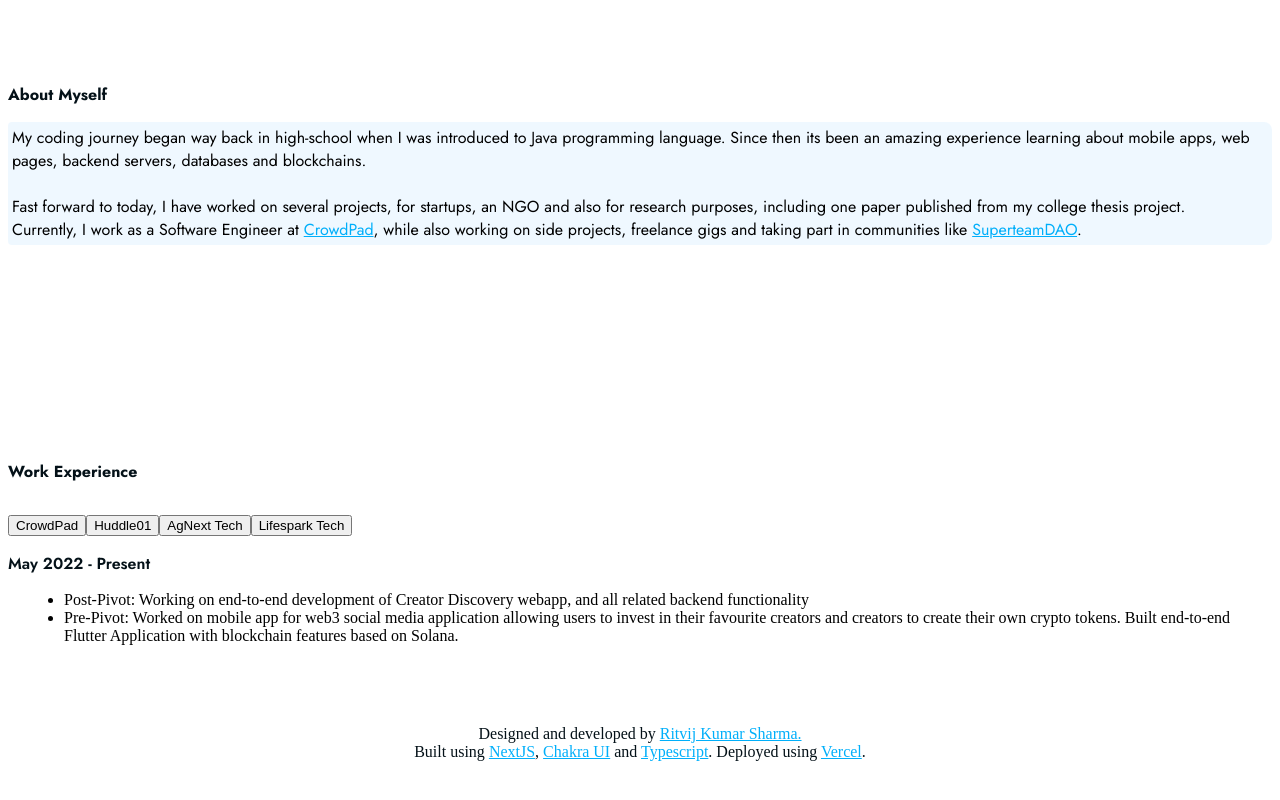
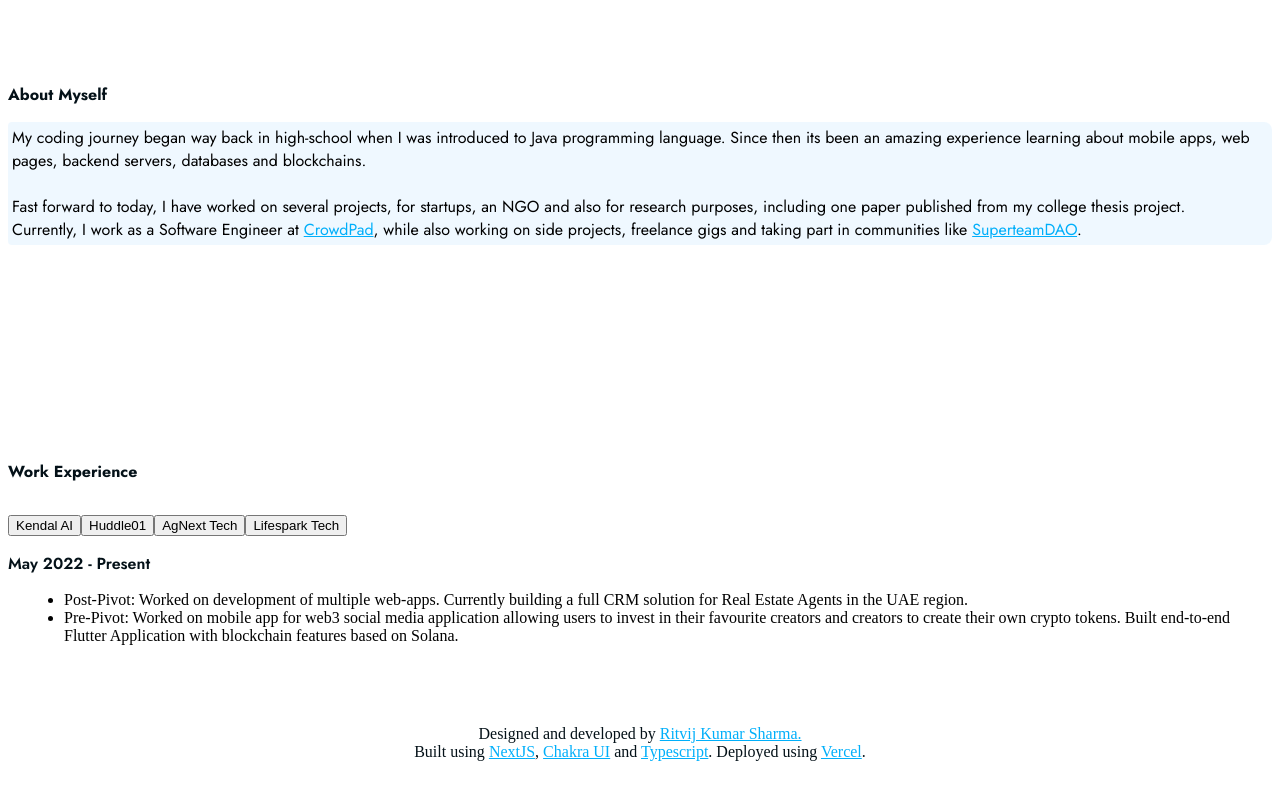
Before and after one commit to ritvij14/portfolio, a Next.js app: page / in a window 1280 px wide. Shown: the part 1654-2454 px from the top of the page. Built offline with nearby package versions, Linux system fonts and the light colour scheme.

Commit message:
:sparkles: Fixed company name

```diff
--- a/components/experience.tsx
+++ b/components/experience.tsx
@@ -1,24 +1,22 @@
 import {
   Box,
-  Flex,
-  Text,
-  useColorMode,
+  ListItem,
   Tab,
-  Tabs,
+  TabList,
   TabPanel,
   TabPanels,
-  TabList,
+  Tabs,
+  Text,
+  UnorderedList,
+  useColorMode,
   useMediaQuery,
-  UnorderedList,
-  ListItem,
 } from "@chakra-ui/react";
-import React from "react";
 import ChakraBox from "./animate_box";
 
 const Experience = () => {
   const { colorMode } = useColorMode();
   const [isMobileFrame] = useMediaQuery("(max-width: 480px)");
-  const companies = ["CrowdPad", "Huddle01", "AgNext Tech", "Lifespark Tech"];
+  const companies = ["Kendal AI", "Huddle01", "AgNext Tech", "Lifespark Tech"];
   const workTime = [
     "May 2022 - Present",
     "July 2021 - April 2022",
@@ -27,7 +25,7 @@
   ];
   const work = [
     [
-      "Post-Pivot: Working on end-to-end development of Creator Discovery webapp, and all related backend functionality",
+      "Post-Pivot: Worked on development of multiple web-apps. Currently building a full CRM solution for Real Estate Agents in the UAE region.",
       "Pre-Pivot: Worked on mobile app for web3 social media application allowing users to invest in their favourite creators and creators to create their own crypto tokens. Built end-to-end Flutter Application with blockchain features based on Solana.",
     ],
     [
--- a/components/footer.tsx
+++ b/components/footer.tsx
@@ -1,7 +1,6 @@
 import { Link, Text, useColorMode } from "@chakra-ui/react";
-import React from "react";
+import "@fontsource/jost/500.css";
 import ChakraBox from "./animate_box";
-import "@fontsource/jost/500.css";
 
 const Footer = () => {
   const { colorMode } = useColorMode();
```
